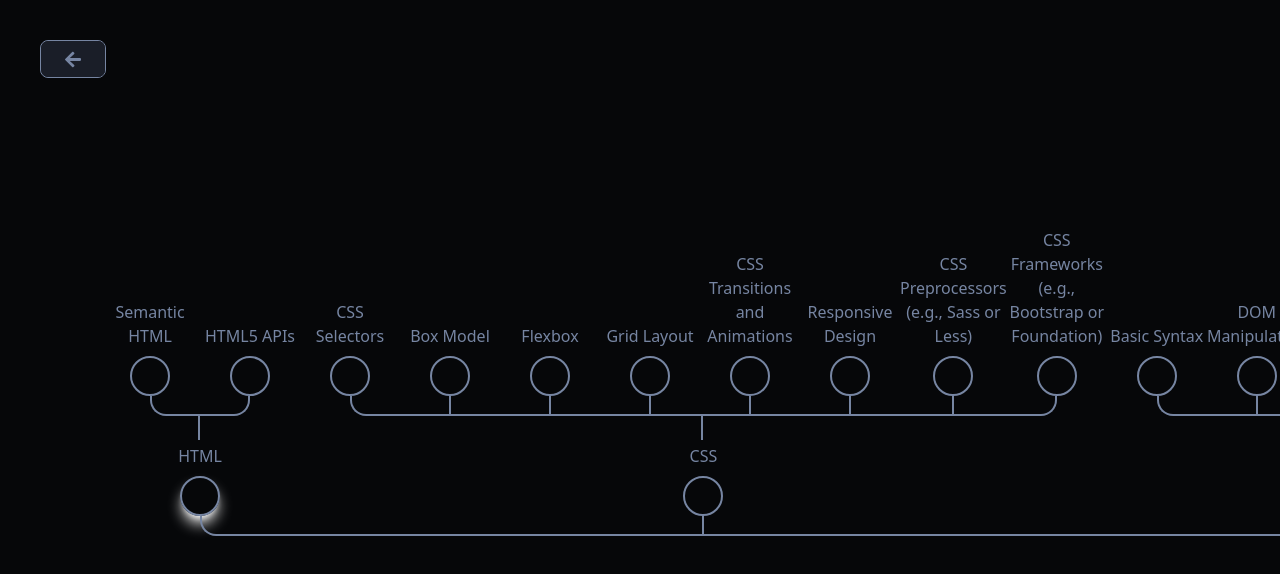
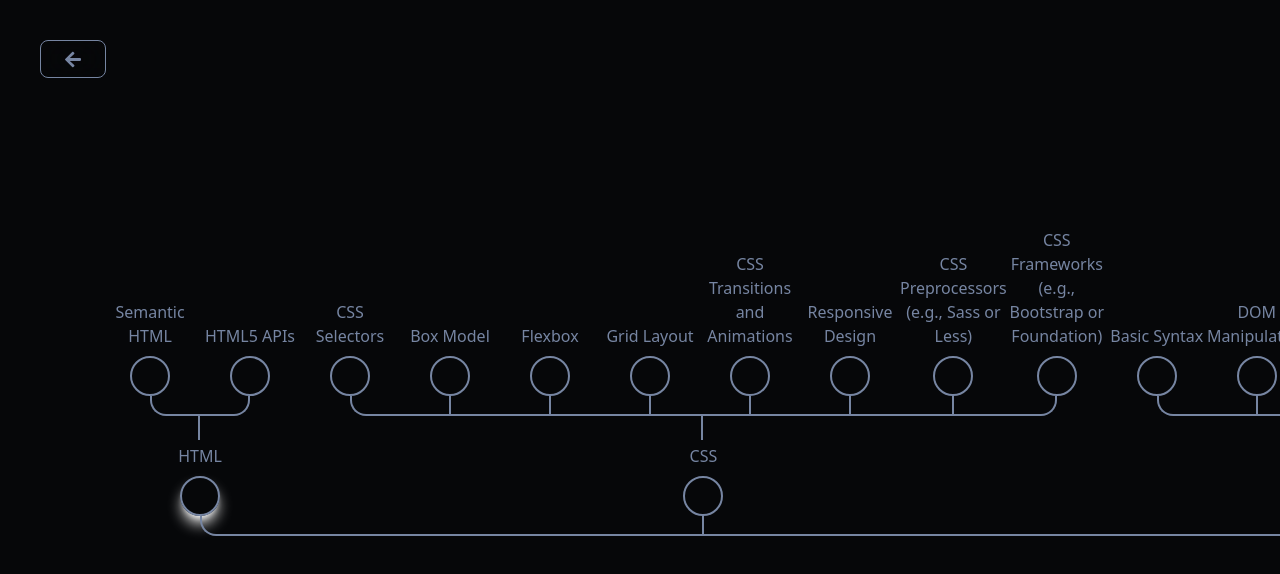
Before and after one commit to Lavryniukk/omniscent-frontend, a Next.js app: page /prototype/roadmap in a window 1280 px wide. Shown: the top 574 px of the page. Built offline with nearby package versions, Linux system fonts and the light colour scheme.

Commit message:
removed bg from backBtn

```diff
--- a/app/UI/buttons/backBtn/BackButton.tsx
+++ b/app/UI/buttons/backBtn/BackButton.tsx
@@ -33,14 +33,14 @@ let HomeButton = () => {
     <Link
       href={linkPath}
       title="Back to home page"
-      className="z-10 fixed select-none cursor-pointer top-10 border overflow-hidden text-sm border-accent hover:border-primary transition-colors duration-300 group left-10 bg-secondary box-content rounded-lg w-16 h-9"
+      className="z-10 fixed select-none cursor-pointer top-10 border overflow-hidden text-sm border-accent hover:border-primary transition-colors duration-300 group left-10 bg-transparent backdrop-blur-lg box-content rounded-lg w-16 h-9"
     >
-      <div className="w-32 h-full flex bg-secondary transition-transform duration-300 hover:-translate-x-16 rounded-lg">
-        <div className="w-1/2 h-full flex items-center justify-center rounded-lg bg-secondary">
+      <div className="w-32 h-full flex bg-transparent transition-transform duration-300 hover:-translate-x-16 rounded-lg">
+        <div className="w-1/2 h-full flex items-center justify-center rounded-lg bg-transparent">
           <FaArrowLeft size={25} className="w-4 text-accent box-content" />
         </div>
-        <div className="w-1/2  h-full flex items-center justify-center rounded-lg bg-secondary">
-          <p className="text-sm text-center  text-accent">{getText()}</p>
+        <div className="w-1/2  h-full flex items-center justify-center rounded-lg bg-transparent">
+          <p className="text-sm text-center text-accent">{getText()}</p>
         </div>
       </div>
     </Link>
```
